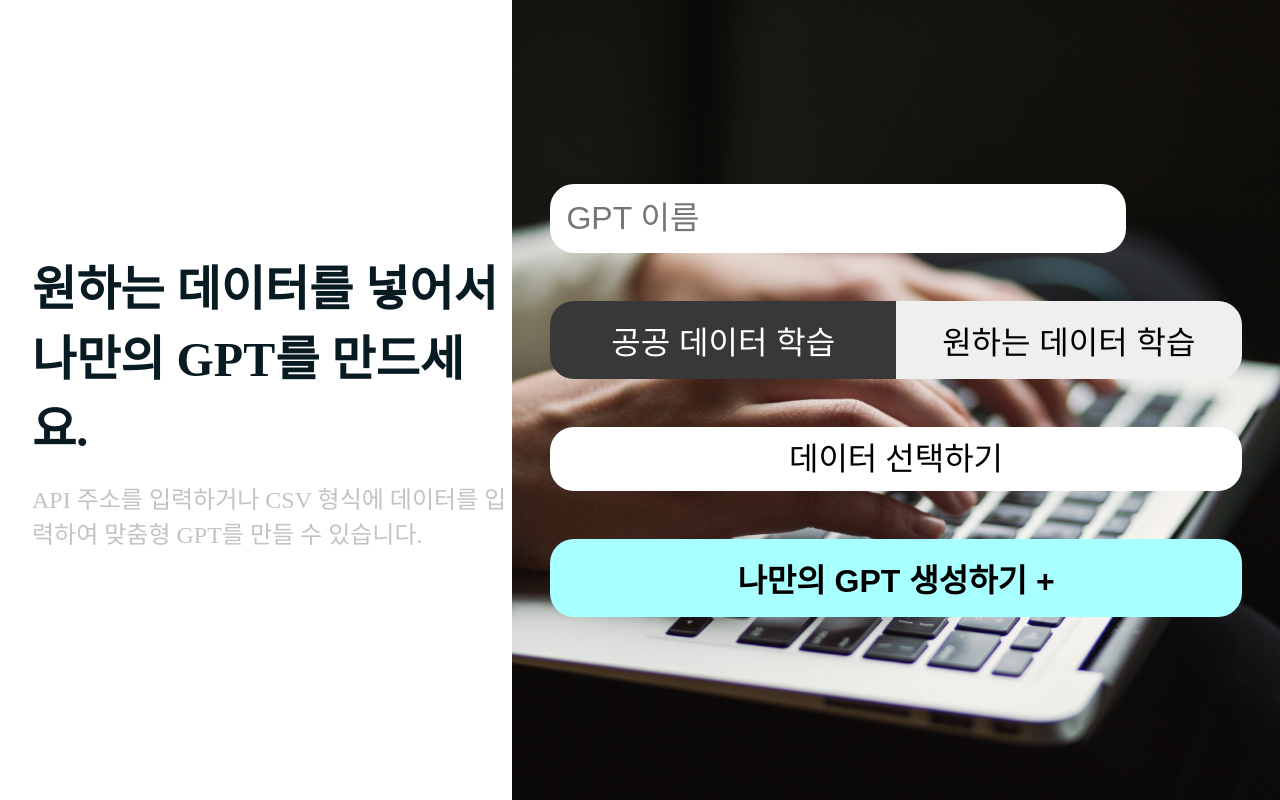
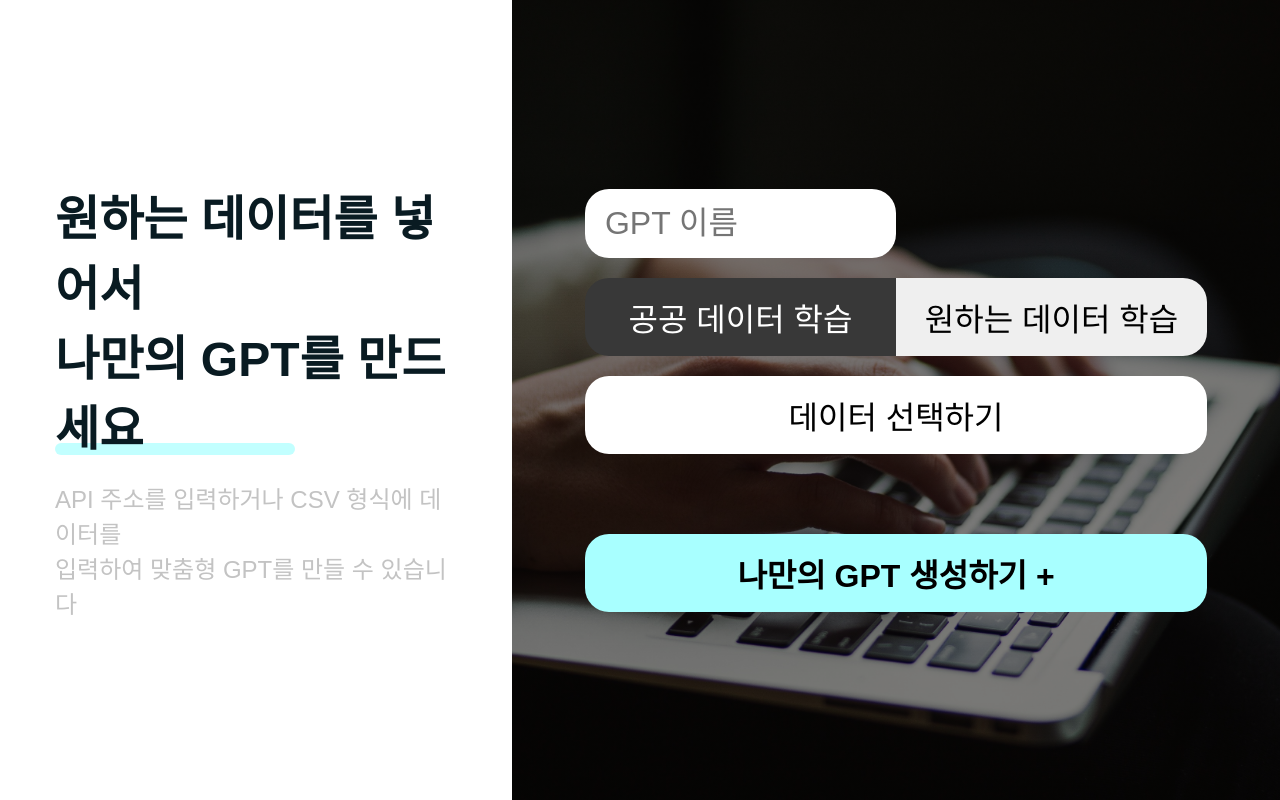
Before and after one commit to wktls63/Oh-My-GPT, a Django app: page /write/ in a window 1280 px wide. Run offline with Django 4.2, Linux system fonts and the light colour scheme; parts of the project's set-up code (start-up, migrations or seed data) failed here and were passed over.

Commit message:
Update : write.css

```diff
--- a/omg_project/omg_app/static/css/write.css
+++ b/omg_project/omg_app/static/css/write.css
@@ -1,43 +1,83 @@
-html,body{
+html,body {
     width: 100%;
     height: 100%;
+    font-family: 'Pretendard', sans-serif;
 }
-.write-container{
+
+.write-container {
     display: flex;
     width: 100%;
     height: 100%;
 }
-.description{
+
+.description {
     display: flex;
     flex-direction: column;
     justify-content: center;
-    gap:20px;
+    gap: 20px;
     width: 40%;
-    padding-left: 2em;
+    margin: 55px;
 }
-.title{
+
+.description p {
+    z-index: 2;
+}
+
+.title {
+    position: relative;
     font-size: 3em;
-    color:#091B22;
+    color: #091B22;
     font-weight: 700;
     line-height: normal;
 }
-.sub-title{
+
+.title:after {
+    content: '';
+    position: absolute;
+    bottom: 5px;
+    left: 0;
+    width: 240px;
+    height: 12px;
+    background: rgb(168, 255, 255, .7);
+    border-radius: 50px;
+    z-index: -1;
+}
+
+.sub-title {
     font-size: 1.5em;
     font-weight: 500;
     line-height: normal;
     color: #C3C3C3;
 }
-.write-form-container{
+
+.write-form-container {
     width: 60%;
     display:flex;
     justify-content: center;
-    flex-direction:column;
-    gap:3em;
-    align-items:center;
+    flex-direction: column;
+    gap: 5em;
+    align-items: center;
 }
-.write-form-container>img{width: 100%;}
-#gpt-name{
-    width: 36rem;
+
+.write-form-container>img {
+    width: 100%;
+}
+
+.gpt-input-detail {
+    width: 90%;
+    display: flex;
+    flex-direction: column;
+    align-items: center;
+    gap: 20px;
+}
+
+.gpt-name-input {
+    width: 90%;
+    display: flex;
+}
+
+#gpt-name {
+    width: 50%;
     padding: 1rem;
     box-sizing: border-box;
     border-radius: 1.5rem;
@@ -45,8 +85,14 @@ html,body{
     font-size: 2rem;
     line-height: normal;
     font-weight: 400;
+    padding-left: 20px;
 }
-.data-type1{
+
+.gpt-name-input input {
+    padding-left: 20px;
+}
+
+.data-type1 {
     width: 36rem;
     border: none;
     border-radius: 1.5rem 0rem 0rem 1.5rem;
@@ -55,7 +101,8 @@ html,body{
     font-size: 2rem;
     padding: 1rem;
 }
-.data-type2{
+
+.data-type2 {
     width: 36rem;
     border: none;
     border-radius: 0rem 1.5rem 1.5rem 0rem;
@@ -64,7 +111,9 @@ html,body{
     font-size: 2rem;
     padding: 1rem;
 }
-.data-type1:hover, .data-type2:hover{
+
+.data-type1:hover,
+.data-type2:hover {
     border: 0 solid;
     box-shadow: inset 0 0 20px rgba(255, 255, 255, 0);
     outline: 1px solid rgba(255, 255, 255, 0.5);
@@ -75,12 +124,12 @@ html,body{
     text-shadow: 1px 1px 2px #427388;
 }
 
-.type-select{
-    background-color:#383838;
+.type-select {
+    background-color: #383838;
     color: white;
 }
 
-.select-data{
+.select-data {
     background-color: white;
     width: 100%;
     border: none;
@@ -91,8 +140,10 @@ html,body{
     padding: 1rem;
     cursor: pointer;
     text-align: center;
+    line-height: normal;
 }
-.select-data:hover{
+
+.select-data:hover {
     border: 0 solid;
     box-shadow: inset 0 0 20px rgba(255, 255, 255, 0);
     outline: 1px solid rgba(255, 255, 255, 0.5);
@@ -103,9 +154,9 @@ html,body{
     text-shadow: 1px 1px 2px #427388;
 }
 
-#form-submit{
-    background-color:#A8FFFF;
-    width: 100%;
+#form-submit {
+    background-color: #A8FFFF;
+    width: 90%;
     padding: 1rem;
     font-size: 2rem;
     border: none;
@@ -116,7 +167,13 @@ html,body{
     line-height: normal;
 }
 
-#form-submit:hover{
+.form-submit-btn {
+    width: 90%;
+    display: flex;
+    justify-content: center;
+}
+
+#form-submit:hover {
     border: 0 solid;
     box-shadow: inset 0 0 20px rgba(255, 255, 255, 0);
     outline: 1px solid rgba(255, 255, 255, 0.5);
--- a/omg_project/omg_app/templates/write.html
+++ b/omg_project/omg_app/templates/write.html
@@ -9,7 +9,10 @@
     <title>나만의 GPT 추가 페이지</title>
     <style>
         .write-form-container{
-            background-image: url('{% static "img/write2.jpg" %}');
+            background-image: linear-gradient(
+                rgba(0, 0, 0, 0.5),
+                rgba(0, 0, 0, 0.5)
+              ), url('{% static "img/write2.jpg" %}');
             background-repeat: no-repeat;
             background-size: cover;
             background-position: center center;
@@ -19,12 +22,13 @@
 <body>
     <div class="write-container">
         <div class="description">
-            <p class="title">원하는 데이터를 넣어서<br>나만의 GPT를 만드세요.</p>
-            <p class="sub-title">API 주소를 입력하거나 CSV 형식에 데이터를 입력하여 맞춤형 GPT를 만들 수 있습니다.</p>
+            <p class="title">원하는 데이터를 넣어서<br>나만의 GPT를 만드세요</p>
+            <p class="sub-title">API 주소를 입력하거나 CSV 형식에 데이터를<br>입력하여 맞춤형 GPT를 만들 수 있습니다</p>
         </div>
         <form action="{% url 'model:upload_model' %}" method="POST" class="write-form-container" enctype="multipart/form-data">
             {% csrf_token %}
-            <div style="width:90%;">
+            <div class="gpt-input-detail">
+            <div class="gpt-name-input">
                 <input id="gpt-name" name="gptName" type="text" placeholder="GPT 이름">
             </div>
 
@@ -38,7 +42,8 @@
                 </label>
                 <input style="display:none;" id="file" type="file" name="file_dir">
             </div>
-            <div style="width:90%">
+        </div>
+            <div class="form-submit-btn">
                 <input id="form-submit" type="submit" value="나만의 GPT 생성하기 +">
             </div>
         </form>
```
